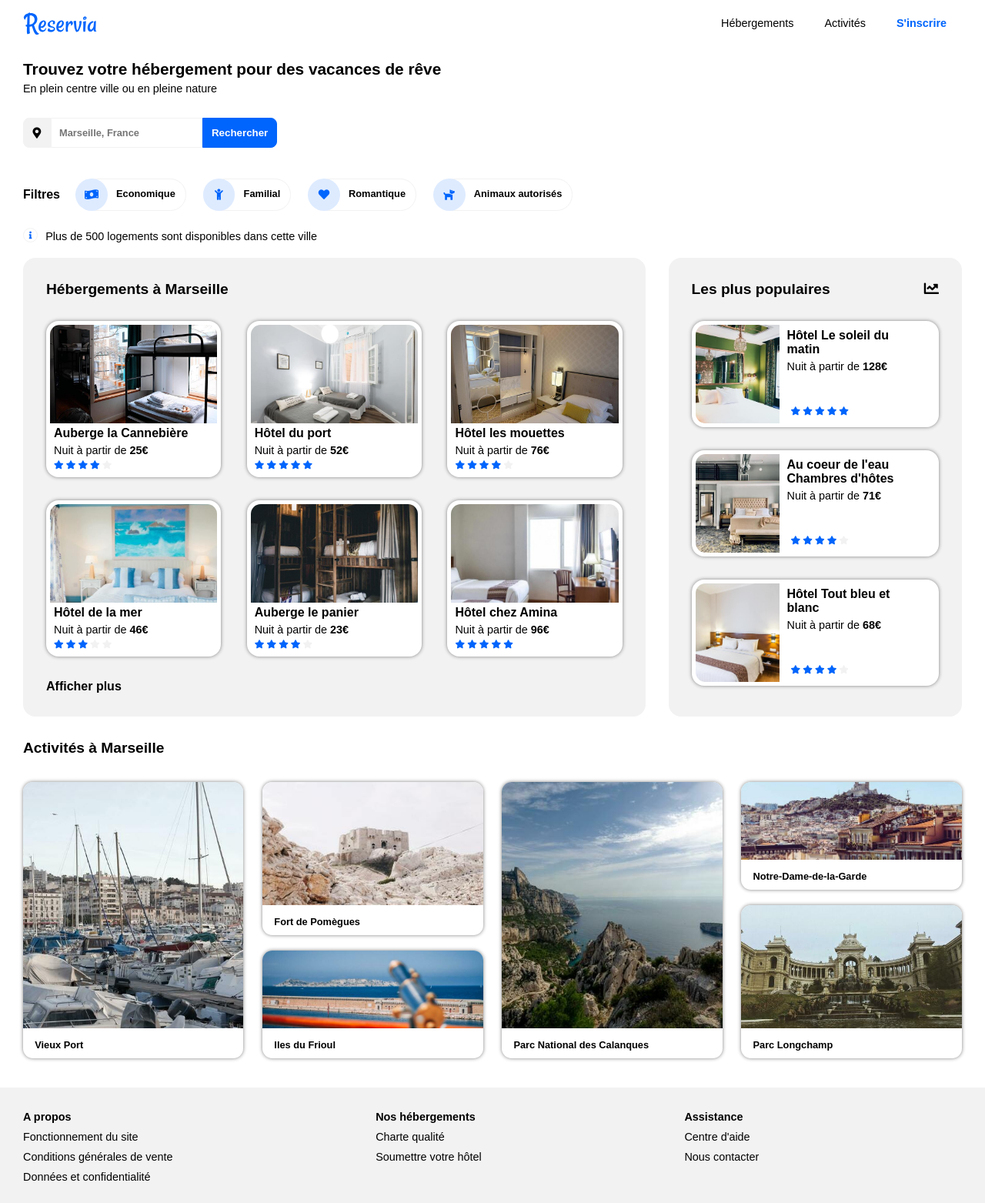
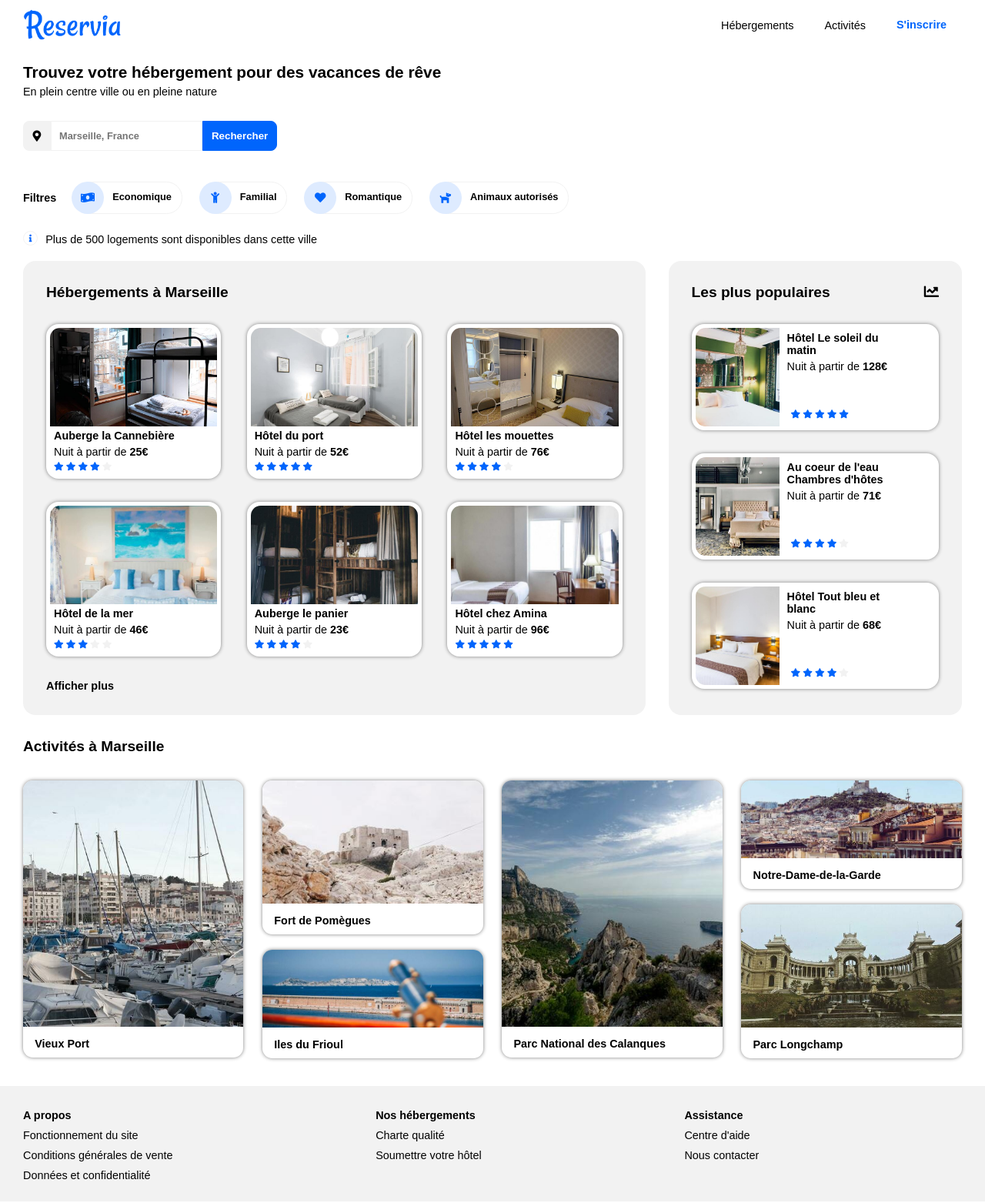
Before and after one commit to JMVICENTE397/JeanmarcVicente_2_31032021, a plain HTML site: page index.html in a window 1280 px wide. Shown: the whole page at 77% size. Drawn offline with Linux system fonts and the light colour scheme; a web font is replaced by a local one.

Commit message:
Validation W3C
4ème session

```diff
--- a/index.html
+++ b/index.html
@@ -15,7 +15,7 @@ integrity="sha384-AYmEC3Yw5cVb3ZcuHtOA93w35dYTsvhLPVnYs9eStHfGJvOvKxVfELGroGkvsg
 
         <!-- En-tête avec logo, menu de navigation et bouton d'inscription -->
         <header>
-            <img src="./images/logo/reservia.svg" alt="Logo Reservia" class="header_logo">
+            <img src="./images/logo/Reservia@3x.png" alt="Logo Reservia" class="header_logo">
             <div class="header_blank"></div>
             <nav>
                 <ul class="header_nav">
@@ -306,46 +306,24 @@ integrity="sha384-AYmEC3Yw5cVb3ZcuHtOA93w35dYTsvhLPVnYs9eStHfGJvOvKxVfELGroGkvsg
         <!-- Pied de page -->
         <footer>
 
-
-            <!-- 1ère version
-            <div class="footer_block">
-                <h3>A propos</h3>
-                <p>Fonctionnement du site</p>
-                <p>Conditions générales de vente</p>
-                <p>Données et confidentialité</p>
-            </div>
-
-            <div class="footer_block">
-                <h3>Nos hébergements</h3>
-                <p>Charte qualité</p>
-                <p>Soumettre votre hôtel</p>
-            </div>
-
-            <div class="footer_block">
-                <h3>Assistance</h3>
-                <p>Centre d'aide</p>
-                <p>Nous contacter</p>
-            </div>
-            -->
-
-            <ul class="footer_row">
-                <div class="footer_column">
+            <div class="footer_row">
+                <ul class="footer_column">
                     <li class="footer_title">A propos</li>
                     <li><a href="#">Fonctionnement du site</a></li>
                     <li><a href="#">Conditions générales de vente</a></li>
                     <li><a href="#">Données et confidentialité</a></li>
-                </div>
-                <div class="footer_column">
+                </ul>
+                <ul class="footer_column">
                     <li class="footer_title">Nos hébergements</li>
                     <li><a href="#">Charte qualité</a></li>
                     <li><a href="#">Soumettre votre hôtel</a></li>
-                </div>
-                <div class="footer_column">
-                    <li class="footer_title">Assistance</a></li>
+                </ul>
+                <ul class="footer_column">
+                    <li class="footer_title">Assistance</li>
                     <li><a href="#">Centre d'aide</a></li>
                     <li><a href="#">Nous contacter</a></li>
-                </div>
-            </ul>
+                </ul>
+            </div>
 
         </footer>
 
--- a/style.css
+++ b/style.css
@@ -50,13 +50,13 @@
     }
 
     h3 {
-        font-size: 1em;
+        font-size: 0.9em;
         font-weight: 900;
         margin-right: 20px;
     }
 
     figcaption {
-        font-size: 0.8em;
+        font-size: 0.9em;
         font-weight: 900;
         text-overflow: ellipsis;
     }
@@ -86,6 +86,10 @@
         display: flex;
         flex-wrap: wrap;
         justify-content: space-between;
+    }
+
+    .header_logo {
+        max-height: 60px;
     }
 
     .header_nav {
@@ -463,8 +467,9 @@
     }
 
     .header_li {
-        padding: 18px 20px;
+        padding: 20px 20px;
         font-size: 0.9em;
+        border-top: solid 2px white;
     }
 
     .header_li:hover {
```
